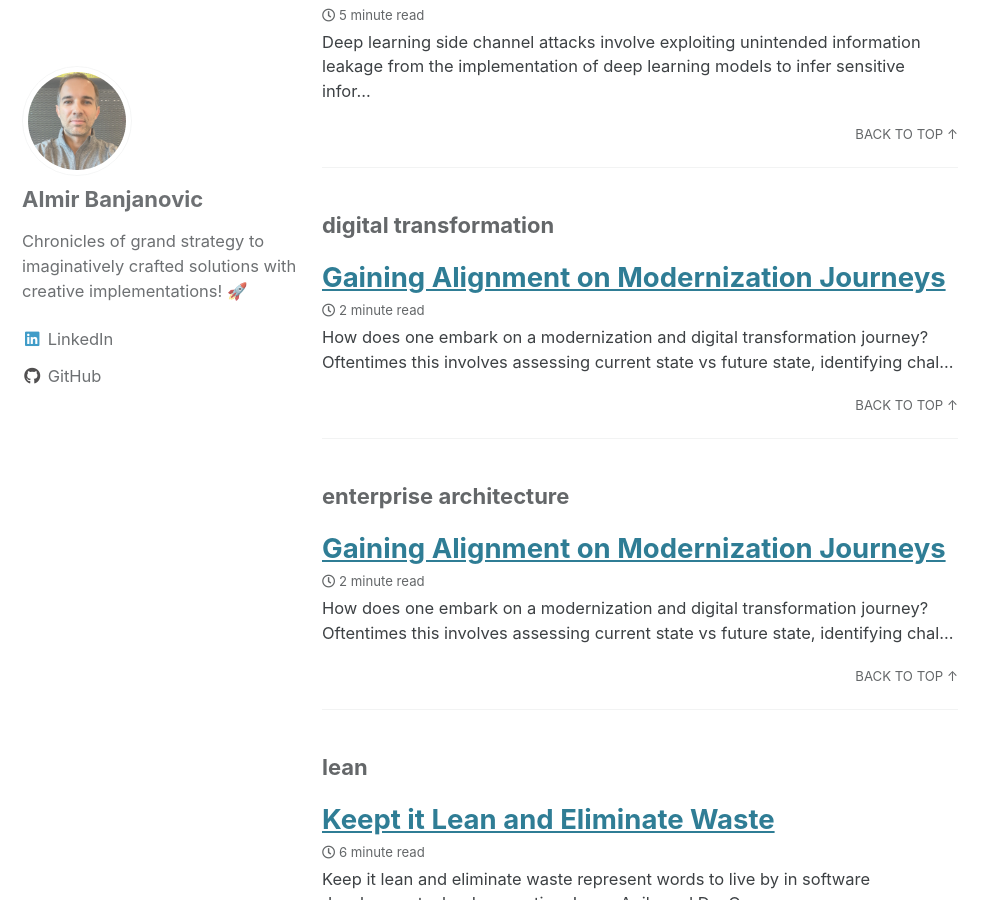
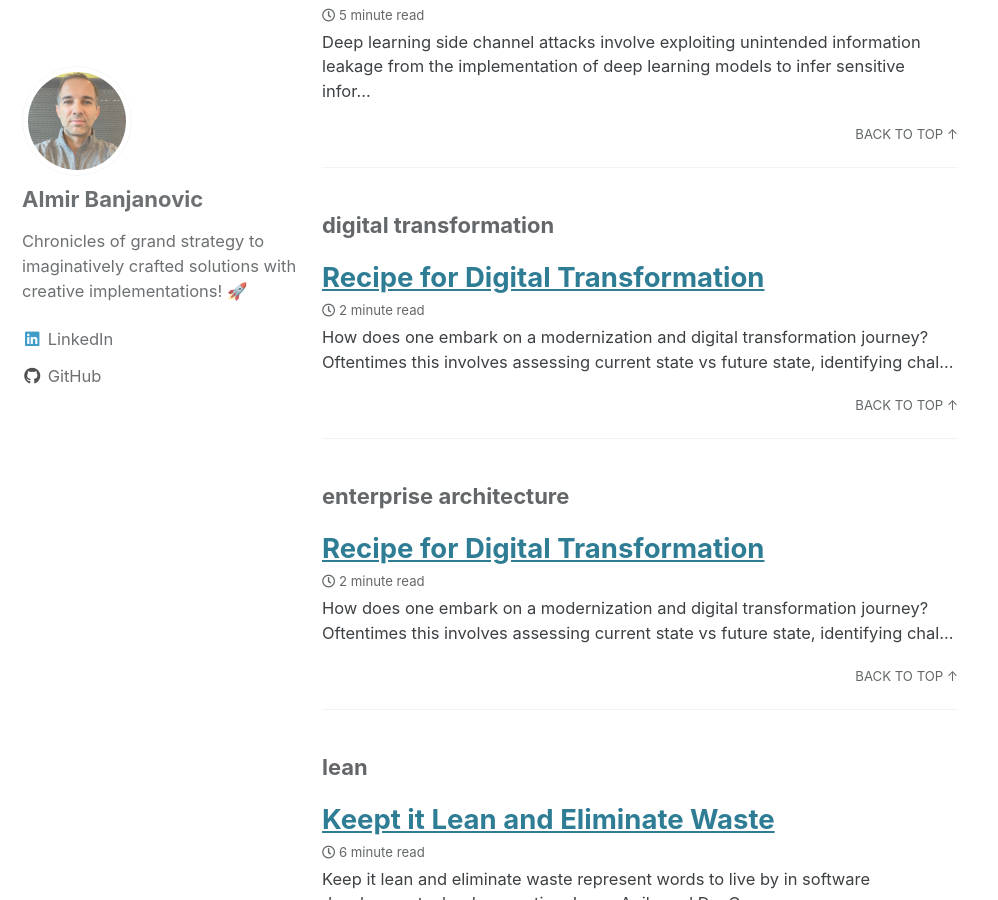
Before and after one commit to almirbanjanovic/roadtocloud.github.io, a Jekyll site: the page built from _pages/tag-archive.md, in a window 1280 px wide and 900 px high, scrolled down 5262 px. Shown: the whole window, without its empty margins (0-998 px from the left). Built offline with Jekyll 4.4.1, drawn with Linux system fonts in a browser that asks for light colours; cached includes are drawn as plain includes; part of the change alters nothing that is shown; some of the changed text lies outside the part shown.

Commit message:
Update 2023-11-1-architecture-assessments.md

```diff
--- a/blog/_posts/2023-11-1-architecture-assessments.md
+++ b/blog/_posts/2023-11-1-architecture-assessments.md
@@ -1,5 +1,5 @@
 ---
-title:  "Gaining Alignment on Modernization Journeys"
+title:  "Recipe for Digital Transformation"
 header:
   teaser: "/assets/images/arch-assess-1.jpg"
 excerpt: "How does one embark on a modernization and digital transformation journey? Oftentimes this involves assessing current state vs future state, identifying challenges, providing recommendations and gaining alignment."
@@ -16,20 +16,20 @@ How does one embark on a modernization and digital transformation journey? Often
     <a href="/assets/images/arch-assess-1.jpg"><img src="/assets/images/arch-assess-1.jpg"></a>
 </figure>
 
-First and foremost, there is a need to evaluate the current state, thoroughly examining strengths, weaknesses, and existing capabilities. Following this, it is crucial to confirm the scope of the assessment, clearly defining goals and scope of the modernization journey.  Effective engagement with stakeholders is paramount, as it allows for gathering of valuable insights, understanding of business requirements, and alignment with organizational objectives.
+First and foremost, there is a need to evaluate the current state, thoroughly examining strengths, weaknesses, and existing capabilities. Following this, it is crucial to confirm the scope of the assessment, clearly defining goals and scope of the modernization journey.  Effective engagement with customer stakeholders is paramount, as it allows for gathering of valuable insights, understanding of business requirements, and alignment with organizational objectives.
 
-Subsequently, identifying challenges becomes pivotal, accompanied by the definition of actionable business value outcomes to address these challenges strategically. The next step involves providing recommendations based on any findings, offering both practical and strategic insights. To ensure a seamless implementation of these recommendations, a roadmap is created or adjusted, outlining the sequence of activities required for enhancement. Lastly, continuous communication of progress and the realized business value is vital, fostering transparency and garnering support for ongoing improvements. Through this comprehensive process, organizations can systematically refine their enterprise modernization goals, ensuring alignment with business goals and facilitating a culture of continuous improvement.
+Subsequently, identifying challenges becomes pivotal, accompanied by the definition of actionable business value outcomes to address these challenges strategically. The next step involves providing recommendations based on any findings, offering practical and tangible steps that should be taken to achieve modernization. To ensure a seamless implementation of these recommendations, a roadmap is created or adjusted, outlining the sequence of activities required for enhancement. Lastly, continuous communication of progress and the realized business value is vital, fostering transparency and garnering support for ongoing improvements. Through this comprehensive process, teams can systematically refine their modernization goals, ensuring alignment with business goals and facilitating a culture of continuous improvement.
 
 # Gaining Alignment
 <figure>
     <a href="/assets/images/arch-assess-2.jpg"><img src="/assets/images/arch-assess-2.jpg"></a>
 </figure>
 
-Achieving enterprise alignment involves a stepwise approach. Begin by gaining endorsement from your own team, including peers and leadership, aligning the assessment with any established guiding principles and industry standards. Move on to securing alignment from specific customer teams, as this grassroots alignment with help gather valuable feedback. Next, engage customer leadership, incorporating any feedback from the previous step. Finally, depending on the scope of the modernization and digital transformation journey, it may also be necessary to engage senior and executive leadership, emphasizing tangible business value outcomes and alignment with broader organizational objectives. This cascading alignment ensures a collaborative and integrated approach throughout the organization, enhancing the success of digital transformation.
+Achieving customer alignment involves a stepwise approach. Begin by gaining endorsement from the working group that is undertaking this modernization collaboration. This can be your own team or a hybrid team composed of consultants and customers. Next include peers and leadership, aligning the assessment with any established guiding principles and industry standards. Move on to securing alignment from specific customer teams, as this tactical grassroots alignment will help gather valuable feedback.  Next, engage customer leadership, incorporating any feedback from the previous step. Finally, depending on the scope of the modernization and digital transformation journey, it may also be necessary to engage senior and executive leadership, emphasizing tangible business value outcomes and alignment with broader organizational objectives. This cascading alignment ensures a collaborative and integrated approach throughout the organization, enhancing the success of digital transformation.
 
 # Roadmap
 <figure>
     <a href="/assets/images/arch-assess-3.jpg"><img src="/assets/images/arch-assess-3.jpg"></a>
 </figure>
 
-The roadmap follows a three-phase approach. In the short term, activities focus on conducting a thorough current-state evaluation and engaging stakeholders to define the scope and goals of the assessment. Near-term activities involve identifying challenges, providing actionable recommendations, and gaining alignment from within your own team as well as specific customer teams and leadership. The long-term plan includes implementing recommended changes, adjusting the roadmap, and communicating progress and business value outcomes to senior and executive leadership. This phased approach ensures a systematic and strategic progression toward modernization.
+The roadmap follows a three-phase approach. In the short term, activities focus on conducting a thorough current-state evaluation and engaging stakeholders to define the scope, requirements, painpoints and future state goals. Near-term activities involve identifying challenges, providing actionable recommendations, and gaining alignment from within your own team as well as specific customer teams and leadership. The long-term plan includes the actual implementation of the recommended changes, adjusting the roadmap if necessary, and continuously communicating progress or roadblocks. This phased approach ensures a systematic and strategic progression toward digital transformation.
```
